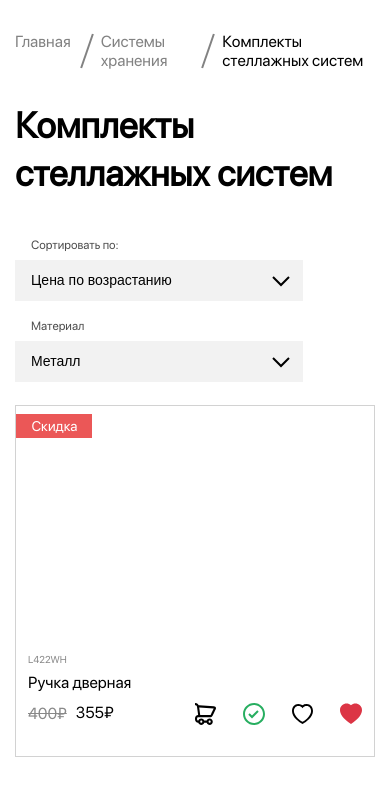
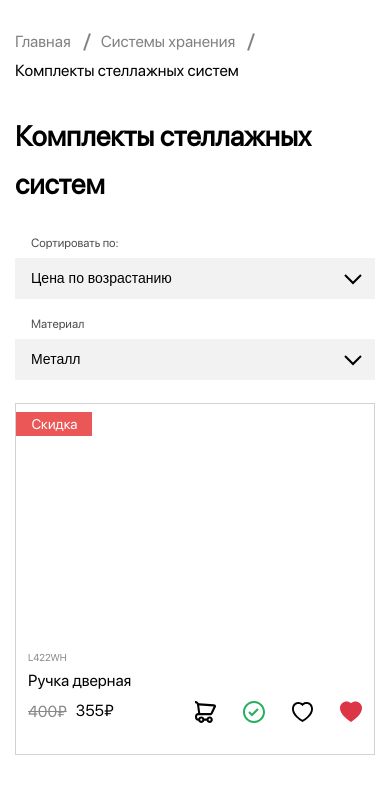
Before and after one commit to teacher-cheater/shelving-system, a Vue app: page / in a window 390 px wide. Shown: the top 801 px of the page. Built offline with nearby package versions, Linux system fonts and the light colour scheme.

Commit message:
split the file into components, fix styles

```diff
--- a/src/App.vue
+++ b/src/App.vue
@@ -18,7 +18,7 @@ export default defineComponent({
 #app {
   font-family: "SF Pro Display", sans-serif;
   [class*="__container"] {
-    max-width: 1490px;
+    max-width: 1520px;
     margin: 0px auto;
   }
 }
--- /dev/null
+++ b/src/components/BreadCrumbs.vue
@@ -0,0 +1,38 @@
+<template>
+  <nav class="breadcrumb" aria-label="breadcrumb">
+    <ol>
+      <li><a href="/">Главная</a></li>
+      <li><a href="/storage-systems">Системы хранения</a></li>
+      <li aria-current="page">Комплекты стеллажных систем</li>
+    </ol>
+  </nav>
+</template>
+
+<style>
+.breadcrumb ol {
+  display: flex;
+  row-gap: 10px;
+  column-gap: 30px;
+  flex-wrap: wrap;
+}
+
+.breadcrumb ol li {
+  position: relative;
+}
+
+.breadcrumb ol li a {
+  color: rgb(130, 130, 130);
+}
+
+.breadcrumb ol li:not(:last-child)::after {
+  content: "";
+  position: absolute;
+  display: block;
+  top: 1px;
+  right: -17px;
+  width: 2px;
+  height: 95%;
+  background-color: rgb(130, 130, 130);
+  transform: rotate(19deg);
+}
+</style>
--- a/src/components/Dropdown.vue
+++ b/src/components/DropdownList.vue
@@ -30,8 +30,7 @@
 import { defineComponent, ref } from "vue";
 
 export default defineComponent({
-  // eslint-disable-next-line vue/multi-word-component-names
-  name: "Dropdown",
+  name: "DropdownList",
   props: {
     items: {
       type: Array as () => string[],
--- a/src/components/HelloWorld.vue
+++ b/src/components/HelloWorld.vue
@@ -1,13 +1,7 @@
 <template>
   <header class="header">
     <div class="header__container">
-      <nav class="breadcrumb" aria-label="breadcrumb">
-        <ol>
-          <li><a href="/">Главная</a></li>
-          <li><a href="/storage-systems">Системы хранения</a></li>
-          <li aria-current="page">Комплекты стеллажных систем</li>
-        </ol>
-      </nav>
+      <BreadCrumbs />
     </div>
   </header>
 
@@ -16,13 +10,13 @@
       <div class="main__header-block">
         <h1>Комплекты стеллажных систем</h1>
         <div class="main__right-block select">
-          <Dropdown
+          <DropdownList
             label="Сортировать по:"
             :items="sortOptions"
             defaultText="Цена по возрастанию"
             @update:selected="sortItems"
           />
-          <Dropdown
+          <DropdownList
             label="Материал"
             :items="materialOptions"
             defaultText="Металл"
@@ -42,13 +36,15 @@
 import { computed, defineComponent, ref } from "vue";
 import items from "../data/items.json";
 import ProductCard from "./ProductCard.vue";
-import Dropdown from "./Dropdown.vue";
+import DropdownList from "./DropdownList.vue";
+import BreadCrumbs from "./BreadCrumbs.vue";
 
 export default defineComponent({
   name: "HelloWorld",
   components: {
+    BreadCrumbs,
     ProductCard,
-    Dropdown,
+    DropdownList,
   },
   setup() {
     const sortOptions = ref(["Цена по возрастанию", "Цена по убыванию"]);
@@ -114,31 +110,6 @@ export default defineComponent({
   padding: 32px 15px;
 }
 
-.breadcrumb ol {
-  display: flex;
-  gap: 30px;
-}
-
-.breadcrumb ol li {
-  position: relative;
-}
-
-.breadcrumb ol li a {
-  color: rgb(130, 130, 130);
-}
-
-.breadcrumb ol li:not(:last-child)::after {
-  content: "";
-  position: absolute;
-  display: block;
-  top: 1px;
-  right: -17px;
-  width: 2px;
-  height: 95%;
-  background-color: rgb(130, 130, 130);
-  transform: rotate(19deg);
-}
-
 .main__container {
   padding: 0px 15px;
 }
@@ -158,13 +129,6 @@ export default defineComponent({
   display: -ms-flexbox;
   display: flex;
   gap: 10px;
-}
-
-@media (max-width: 800px) {
-  .main__right-block {
-    -ms-flex-wrap: wrap;
-    flex-wrap: wrap;
-  }
 }
 
 .dropdown-items__content {
@@ -269,7 +233,27 @@ export default defineComponent({
 .main__cards {
   padding: 23px 0;
   display: grid;
-  grid-template-columns: repeat(auto-fill, minmax(329px, 1fr));
+  grid-template-columns: repeat(auto-fill, minmax(336px, 1fr));
   grid-gap: 48px;
 }
+
+@media (max-width: 800px) {
+  .main__right-block {
+    -ms-flex-wrap: wrap;
+    flex-wrap: wrap;
+  }
+  .main__header-block h1 {
+    font-size: 28px;
+    margin-bottom: 20px;
+  }
+}
+
+@media (max-width: 616px) {
+  .main__right-block {
+    justify-content: center;
+  }
+  .dropdown-items {
+    width: 100%;
+  }
+}
 </style>
```
